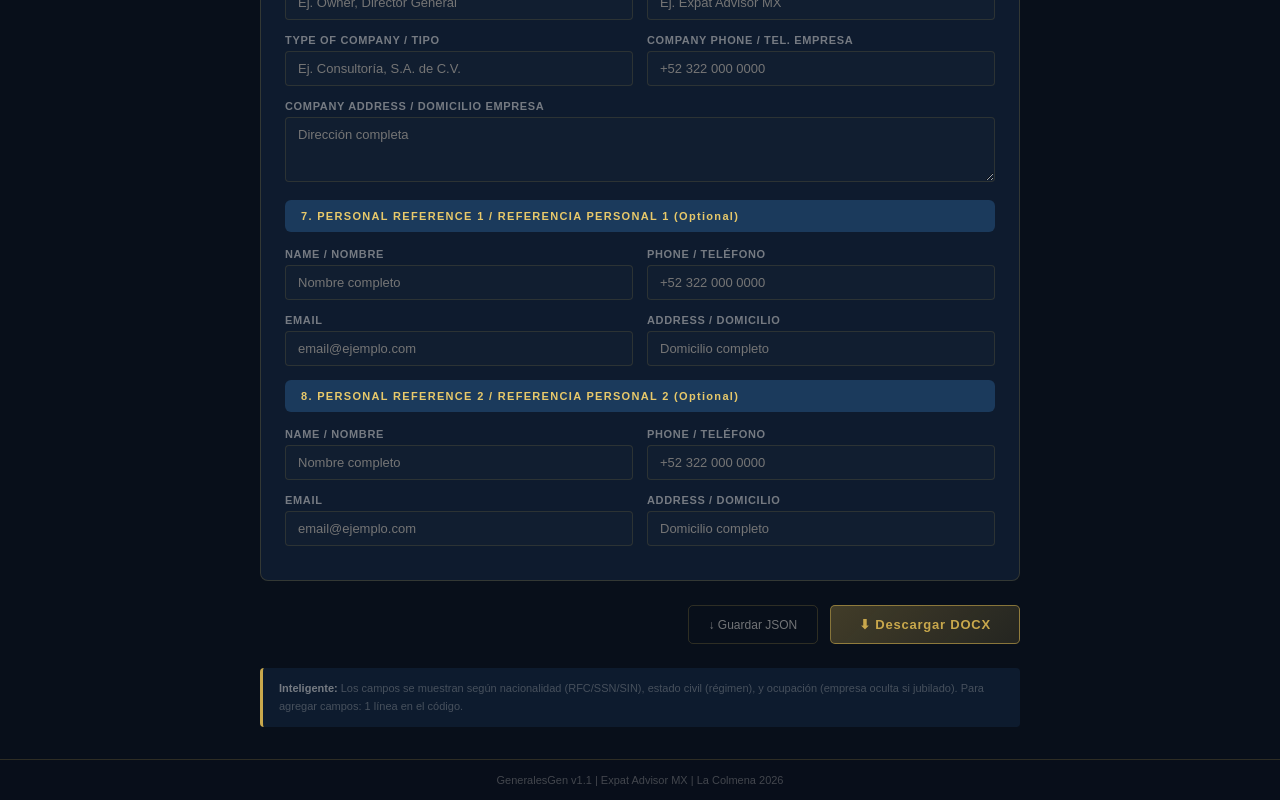
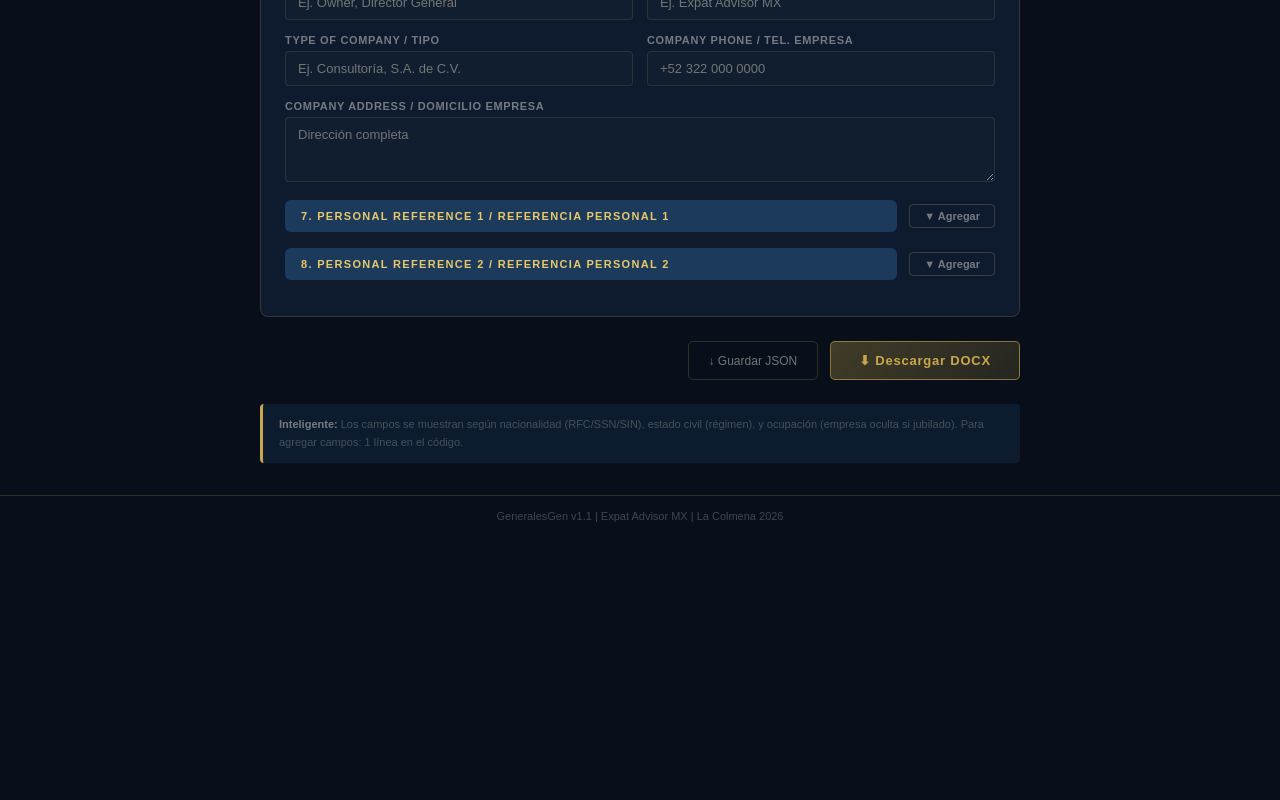
Before and after one commit to Pvrolomx/generalesgen, a Next.js app: page / in a window 1280 px wide. Shown: the part 1480-2280 px from the top of the page. After the commit the page ends 2016 px from the top, so only its background shows below. Built offline with nearby package versions, Linux system fonts and the light colour scheme.

Commit message:
feat: demo button with Rolo data + reference toggles

```diff
--- a/app/page.js
+++ b/app/page.js
@@ -24,6 +24,44 @@ function flags(data) {
   const isRetired  = occ.includes('retir') || occ.includes('jubil') || occ.includes('pensionado')
 
   return { isMexican, isUS, isCanadian, isForeign, isMarried, isRetired }
+}
+
+
+// ─── DEMO DATA ───────────────────────────────────────────────────────
+const DEMO_DATA = {
+  firstName: 'Rolando',
+  lastName: 'Romero García',
+  dob: '27/04/1966',
+  pob: 'Puerto Vallarta, Jalisco',
+  nationality: 'Mexicana',
+  maritalStatus: 'Married / Casado(a)',
+  maritalRegime: 'Separate Property / Bienes Separados',
+  idType: 'INE / IFE',
+  idNumber: '1974076048195',
+  idIssued: '2018',
+  idExpiry: '2028',
+  idIssuingAuth: 'Mexican Government',
+  curp: 'ROGR660427HJCMRL00',
+  rfc: 'ROGR660427SK8',
+  email: 'pvrolomx@yahoo.com.mx',
+  cellPhone: '322 111 0294',
+  addressMX: 'Brasil 1434, 5 de Diciembre, Puerto Vallarta, Jalisco, 48350',
+  occupation: 'Attorney',
+  positionInCompany: 'Auto Empleado / Self-Employed',
+  companyName: 'Expat Advisor MX',
+  companyType: 'Consultoría Inmobiliaria',
+  companyPhone: '322 111 0294',
+  companyAddress: 'Brasil 1434, 5 de Diciembre, Puerto Vallarta, Jalisco, 48350',
+  showRef1: true,
+  ref1Name: 'Claudia Rebeca Castillo Soto',
+  ref1Address: 'Paseo del Arque 59, Las Ceibas, Bahía de Banderas, Nayarit, 63735',
+  ref1Phone: '322 306 8482',
+  ref1Email: 'claudia@castlesolutions.biz',
+  showRef2: true,
+  ref2Name: 'Sergio Arturo Miramontes Macías',
+  ref2Address: 'Bolivia 1008, 5 de Diciembre, Puerto Vallarta, Jalisco, 48350',
+  ref2Phone: '322 150 6996',
+  ref2Email: 'smiramontesm@yahoo.com',
 }
 
 // ─── STYLES ──────────────────────────────────────────────────────────
@@ -90,6 +128,8 @@ function SecHdr({ label }) {
 // ─── MAIN COMPONENT ──────────────────────────────────────────────────
 export default function GeneralesGen() {
   const [data, setData] = useState({})
+  const showRef1 = !!data.showRef1
+  const showRef2 = !!data.showRef2
   const [generating, setGenerating] = useState(false)
   const [error, setError] = useState('')
   const [saved, setSaved] = useState(false)
@@ -127,6 +167,8 @@ export default function GeneralesGen() {
     setGenerating(false)
   }
 
+  const handleDemo = () => { setData(DEMO_DATA); setSaved(false); setError('') }
+
   const handleSave = () => {
     const blob = new Blob([JSON.stringify(data, null, 2)], { type: 'application/json' })
     const url = URL.createObjectURL(blob)
@@ -159,6 +201,7 @@ export default function GeneralesGen() {
           <button style={S.btnSec} onClick={handleLoad}>↑ Cargar</button>
           <button style={S.btnSec} onClick={handleSave}>{saved ? '✓ Guardado' : '↓ Guardar'}</button>
           <button style={{ ...S.btnSec, color: 'rgba(231,76,60,0.6)', borderColor: 'rgba(231,76,60,0.3)' }} onClick={() => { setData({}); setSaved(false); setError('') }}>Limpiar</button>
+          <button style={{ ...S.btnSec, color: C.gold, borderColor: 'rgba(201,168,76,0.5)', background: 'rgba(201,168,76,0.08)' }} onClick={handleDemo}>▶ Demo</button>
         </div>
       </header>
 
@@ -299,8 +342,16 @@ export default function GeneralesGen() {
             </>
           )}
 
-          {/* ── 7 & 8. REFERENCIAS */}
-          <SecHdr label="7. PERSONAL REFERENCE 1 / REFERENCIA PERSONAL 1 (Optional)" />
+          {/* ── 7. REFERENCIA 1 — toggle */}
+          <div style={{ display: 'flex', alignItems: 'center', gap: 12, margin: '8px 0 0' }}>
+            <div style={{ ...S.secHdr, margin: 0, flex: 1 }}>7. PERSONAL REFERENCE 1 / REFERENCIA PERSONAL 1</div>
+            <button onClick={() => set('showRef1', !showRef1)} style={{ padding: '5px 14px', fontSize: 11, fontWeight: 'bold', cursor: 'pointer', borderRadius: 4, border: `1px solid ${showRef1 ? 'rgba(201,168,76,0.6)' : 'rgba(201,168,76,0.25)'}`, background: showRef1 ? 'rgba(201,168,76,0.15)' : 'transparent', color: showRef1 ? C.gold : C.muted, fontFamily: 'Arial, sans-serif', whiteSpace: 'nowrap', transition: 'all 0.15s' }}>
+              {showRef1 ? '▲ Ocultar' : '▼ Agregar'}
+            </button>
+          </div>
+          <div style={{ marginBottom: 16 }} />
+          {showRef1 && (
+            <>
               <Row2>
                 <Field fkey="ref1Name"  label="Name / Nombre" placeholder="Nombre completo" value={f('ref1Name')} onChange={set} />
                 <Field fkey="ref1Phone" label="Phone / Teléfono" placeholder="+52 322 000 0000" value={f('ref1Phone')} onChange={set} type="tel" />
@@ -309,8 +360,19 @@ export default function GeneralesGen() {
                 <Field fkey="ref1Email"   label="Email" placeholder="email@ejemplo.com" value={f('ref1Email')} onChange={set} type="email" />
                 <Field fkey="ref1Address" label="Address / Domicilio" placeholder="Domicilio completo" value={f('ref1Address')} onChange={set} />
               </Row2>
+            </>
+          )}
 
-          <SecHdr label="8. PERSONAL REFERENCE 2 / REFERENCIA PERSONAL 2 (Optional)" />
+          {/* ── 8. REFERENCIA 2 — toggle */}
+          <div style={{ display: 'flex', alignItems: 'center', gap: 12, margin: '8px 0 0' }}>
+            <div style={{ ...S.secHdr, margin: 0, flex: 1 }}>8. PERSONAL REFERENCE 2 / REFERENCIA PERSONAL 2</div>
+            <button onClick={() => set('showRef2', !showRef2)} style={{ padding: '5px 14px', fontSize: 11, fontWeight: 'bold', cursor: 'pointer', borderRadius: 4, border: `1px solid ${showRef2 ? 'rgba(201,168,76,0.6)' : 'rgba(201,168,76,0.25)'}`, background: showRef2 ? 'rgba(201,168,76,0.15)' : 'transparent', color: showRef2 ? C.gold : C.muted, fontFamily: 'Arial, sans-serif', whiteSpace: 'nowrap', transition: 'all 0.15s' }}>
+              {showRef2 ? '▲ Ocultar' : '▼ Agregar'}
+            </button>
+          </div>
+          <div style={{ marginBottom: 16 }} />
+          {showRef2 && (
+            <>
               <Row2>
                 <Field fkey="ref2Name"  label="Name / Nombre" placeholder="Nombre completo" value={f('ref2Name')} onChange={set} />
                 <Field fkey="ref2Phone" label="Phone / Teléfono" placeholder="+52 322 000 0000" value={f('ref2Phone')} onChange={set} type="tel" />
@@ -319,6 +381,8 @@ export default function GeneralesGen() {
                 <Field fkey="ref2Email"   label="Email" placeholder="email@ejemplo.com" value={f('ref2Email')} onChange={set} type="email" />
                 <Field fkey="ref2Address" label="Address / Domicilio" placeholder="Domicilio completo" value={f('ref2Address')} onChange={set} />
               </Row2>
+            </>
+          )}
 
         </div>
 
```
Lines whose indentation alone changed are shown as unchanged.
